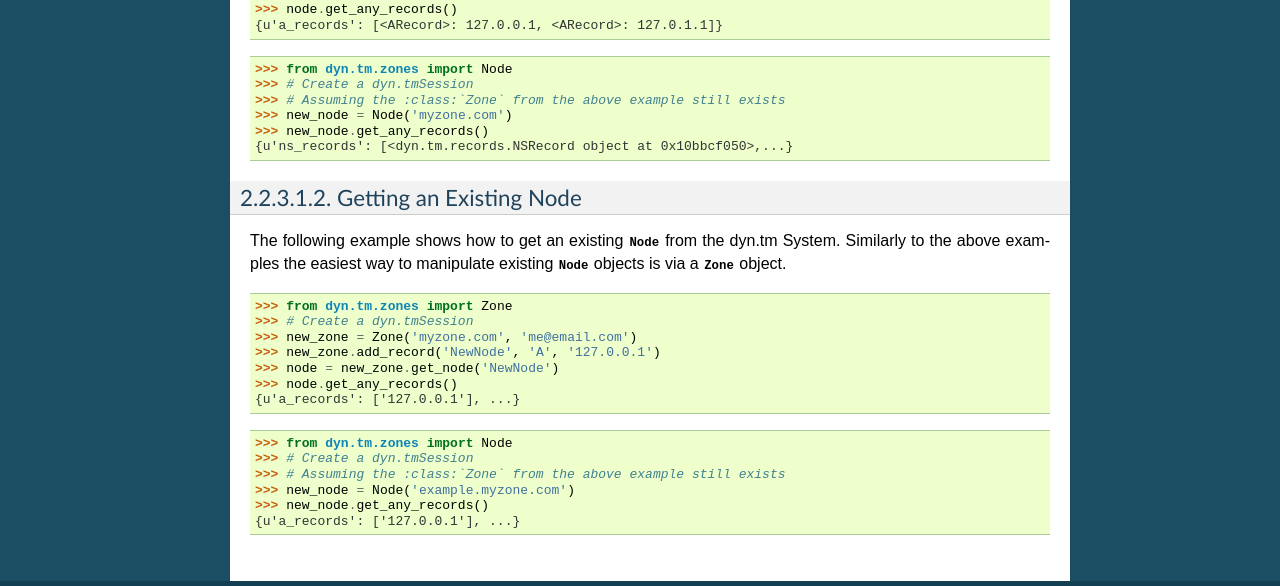
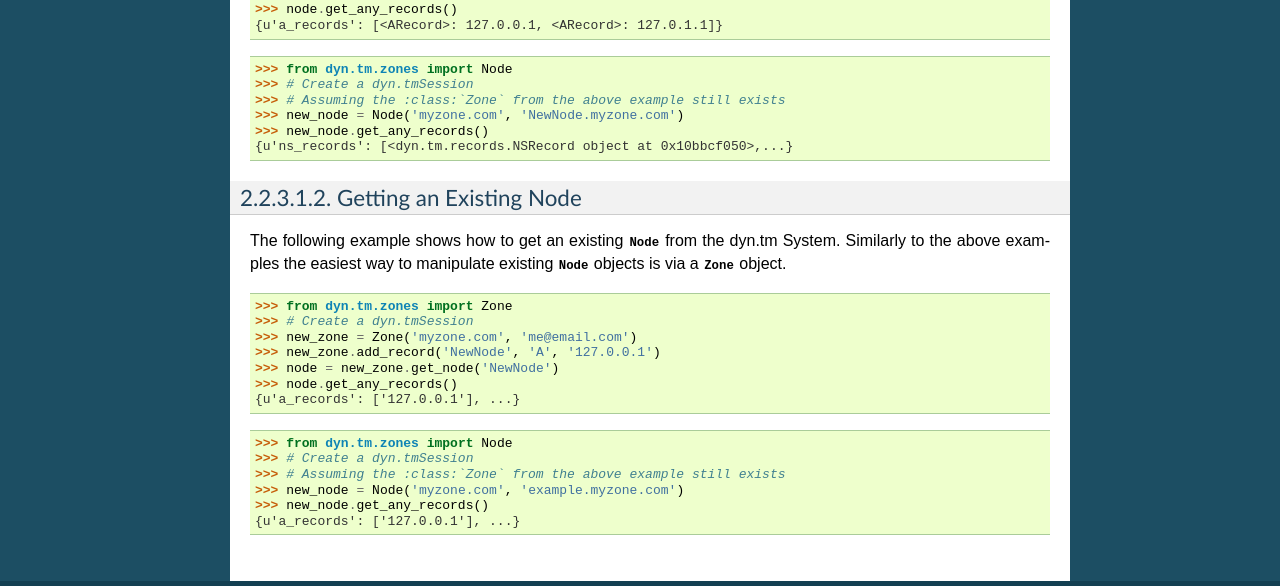
Before and after one commit to dyninc/dyn-python, a Sphinx documentation site: the page built from docs/tm/zones/node.rst, in a window 1280 px wide. Shown: the part 763-1349 px from the top of the page. Built offline with Sphinx 7.4.7, drawn with Linux system fonts in a browser that asks for light colours.

Commit message:
Update node.rst
Fixing the Node class examples...

```diff
--- a/docs/tm/zones/node.rst
+++ b/docs/tm/zones/node.rst
@@ -48,7 +48,7 @@ objects both by using a :class:`Zone` as a proxy, and by creating a
     >>> from dyn.tm.zones import Node
     >>> # Create a dyn.tmSession
     >>> # Assuming the :class:`Zone` from the above example still exists
-    >>> new_node = Node('myzone.com')
+    >>> new_node = Node('myzone.com', 'NewNode.myzone.com')
     >>> new_node.get_any_records()
     {u'ns_records': [<dyn.tm.records.NSRecord object at 0x10bbcf050>,...}
 
@@ -72,6 +72,6 @@ existing :class:`Node` objects is via a :class:`Zone` object.
     >>> from dyn.tm.zones import Node
     >>> # Create a dyn.tmSession
     >>> # Assuming the :class:`Zone` from the above example still exists
-    >>> new_node = Node('example.myzone.com')
+    >>> new_node = Node('myzone.com', 'example.myzone.com')
     >>> new_node.get_any_records()
     {u'a_records': ['127.0.0.1'], ...}
```
